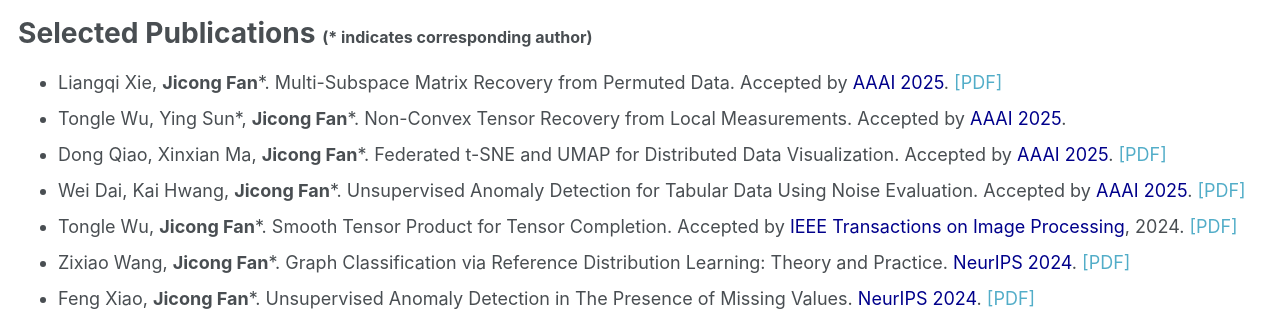
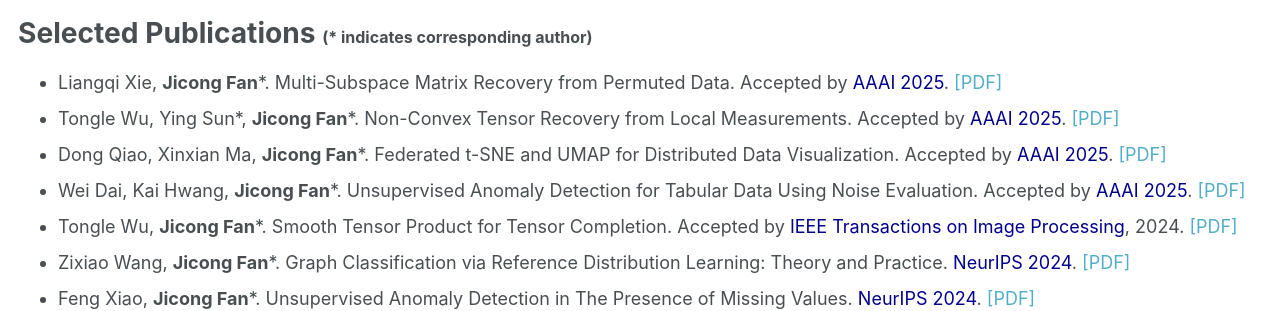
Before and after one commit to jicongfan/jicongfan.github.io, a Jekyll site: the page built from _pages/about.md, in a window 1280 px wide and 900 px high, scrolled down 1356 px. Shown: the part 152-463 px from the top of the window. Built offline with Jekyll 4.4.1, drawn with Linux system fonts in a browser that asks for light colours.

Commit message:
Update about.md

```diff
--- a/_pages/about.md
+++ b/_pages/about.md
@@ -45,7 +45,7 @@
 ======
 
 * Liangqi Xie, <strong>Jicong Fan</strong>*. Multi-Subspace Matrix Recovery from Permuted Data. Accepted by <font color=DarkBlue>AAAI 2025</font>. <a href="https://arxiv.org/pdf/2412.12931">[PDF]</a>
-* Tongle Wu, Ying Sun\*, <strong>Jicong Fan</strong>\*. Non-Convex Tensor Recovery from Local Measurements. Accepted by <font color=DarkBlue>AAAI 2025</font>.
+* Tongle Wu, Ying Sun\*, <strong>Jicong Fan</strong>\*. Non-Convex Tensor Recovery from Local Measurements. Accepted by <font color=DarkBlue>AAAI 2025</font>. <a href="https://arxiv.org/pdf/2412.17281">[PDF]</a>
 * Dong Qiao, Xinxian Ma, <strong>Jicong Fan</strong>*. Federated t-SNE and UMAP for Distributed Data Visualization. Accepted by <font color=DarkBlue>AAAI 2025</font>. <a href="https://arxiv.org/pdf/2412.13495">[PDF]</a>
 * Wei Dai, Kai Hwang, <strong>Jicong Fan</strong>*. Unsupervised Anomaly Detection for Tabular Data Using Noise Evaluation. Accepted by <font color=DarkBlue>AAAI 2025</font>. <a href="https://arxiv.org/pdf/2412.11461">[PDF]</a>
 * Tongle Wu, <strong>Jicong Fan</strong>*. Smooth Tensor Product for Tensor Completion. Accepted by <font color=DarkBlue>IEEE Transactions on Image Processing</font>, 2024. <a href="https://ieeexplore.ieee.org/document/10750255">[PDF]</a>
```
